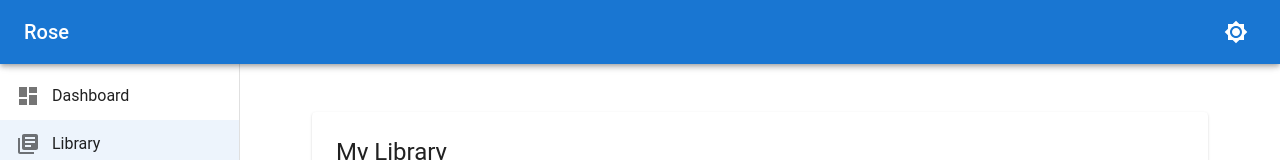
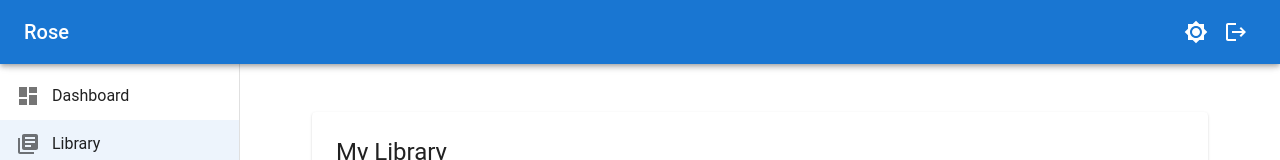
Before and after one commit to snowep/Rose, a React (Vite) app: page / in a window 1280 px wide. Shown: the top 160 px of the page. Built offline with nearby package versions, Linux system fonts and the light colour scheme; sample sign-in values are in the browser's storage.

Commit message:
feat: move logout button to AppBar

```diff
--- a/src/App.jsx
+++ b/src/App.jsx
@@ -61,7 +61,7 @@ export default function App() {
           </Box>
         ) : (
           <Box sx={{ display: 'flex' }}>
-            <AppHeader onMenuClick={handleDrawerToggle} onThemeToggle={toggleMode} isDark={isDark} />
+            <AppHeader onMenuClick={handleDrawerToggle} onThemeToggle={toggleMode} isDark={isDark} onLogout={() => logout()} />
             <Box component="nav" sx={{ width: { sm: drawerWidth }, flexShrink: { sm: 0 } }}>
               <Drawer
                               variant="temporary"
--- a/src/components/organisms/AppHeader.jsx
+++ b/src/components/organisms/AppHeader.jsx
@@ -2,17 +2,17 @@ import { Box, AppBar, Toolbar, IconButton } from '@mui/material'
 import MenuIcon from '@mui/icons-material/Menu'
 import AppTitle from '../atoms/AppTitle.jsx'
 import ThemeToggleIcon from '../atoms/ThemeToggleIcon.jsx'
+import LogoutIcon from '@mui/icons-material/Logout'
 
-export default function AppHeader({ onMenuClick, onThemeToggle, isDark }) {
+export default function AppHeader({ onMenuClick, onThemeToggle, isDark, onLogout }) {
   return (
     <AppBar position="fixed" sx={{ zIndex: (theme) => theme.zIndex.drawer + 1 }}>
       <Toolbar>
-        <IconButton color="inherit" edge="start" onClick={onMenuClick} sx={{ mr: 2, display: { sm: 'none' } }}>
-          <MenuIcon />
-        </IconButton>
+        <IconButton color="inherit" edge="start" onClick={onMenuClick} sx={{ mr: 2, display: { sm: 'none' } }}><MenuIcon /></IconButton>
         <AppTitle />
         <Box sx={{ flexGrow: 1 }} />
         <ThemeToggleIcon onClick={onThemeToggle} isDark={isDark} />
+        <IconButton color="inherit" onClick={onLogout}><LogoutIcon /></IconButton>
       </Toolbar>
     </AppBar>
   )
```
